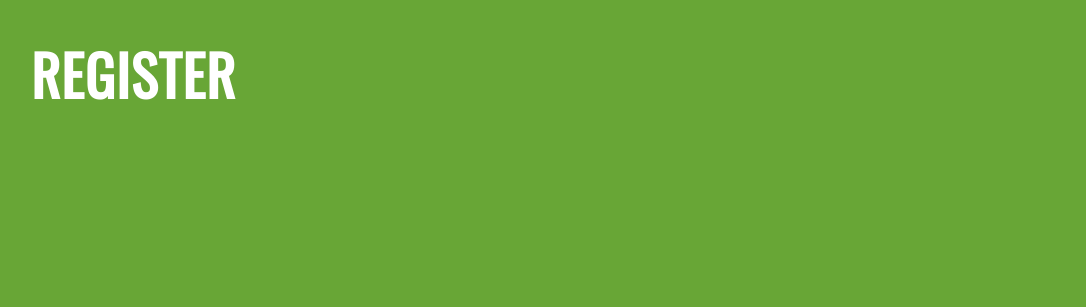
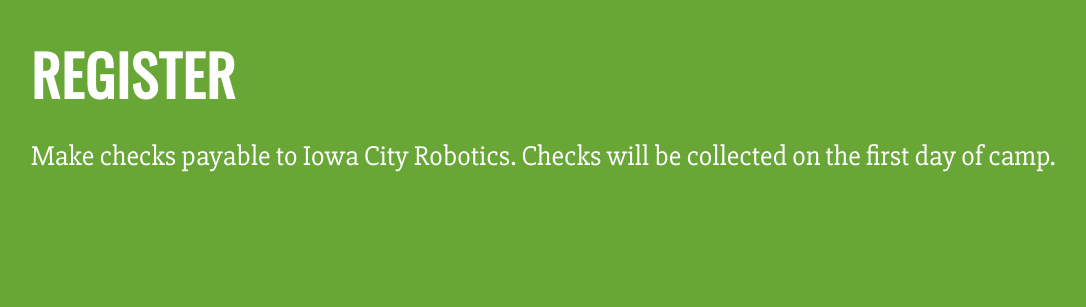
Before and after one commit to icrobotics-team167/camp, a plain HTML site: page index.html in a window 1280 px wide. Shown: the part 2440-2747 px from the top of the page, without its empty margins (41-1127 px from the left). Drawn offline with nearby package versions, Linux system fonts and the light colour scheme.

Commit message:
Register info update
Added info about checks

```diff
--- a/index.html
+++ b/index.html
@@ -78,6 +78,7 @@
                 <a id="register-btn" class="btn" href="//docs.google.com/forms/d/1rqLr3J4FC_FXqn2wUVHTAojh9Wr3wYnDGTaoB5Q6gL4/viewform">
                     <p>Register Here</p><i class="mdi mdi-arrow-right"></i>
                 </a>
+                <p>Make checks payable to Iowa City Robotics. Checks will be collected on the first day of camp.</p>
             </div>
         </div>
         <div id="contact" class="fp-section" data-bg="#5d9b2b">
```
